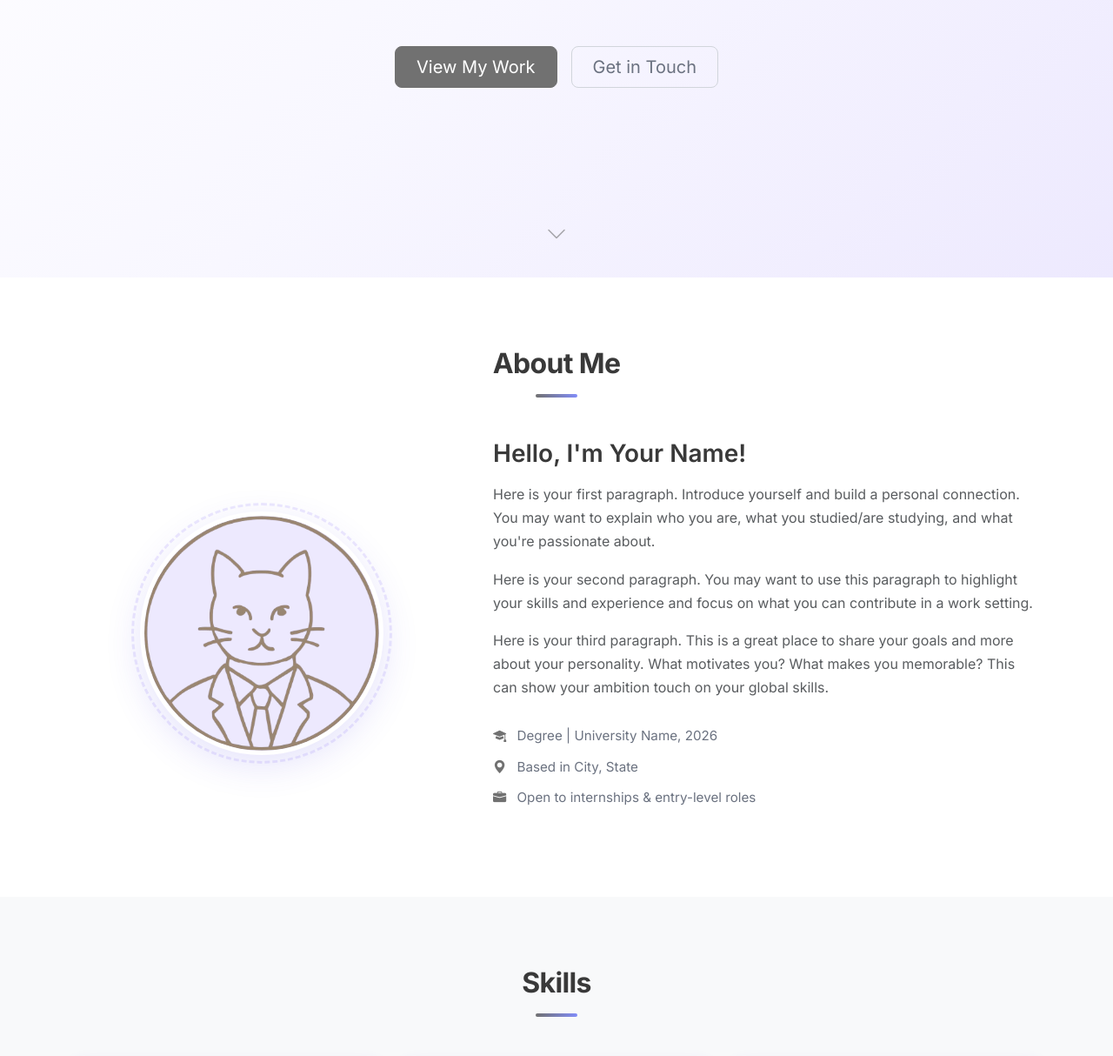
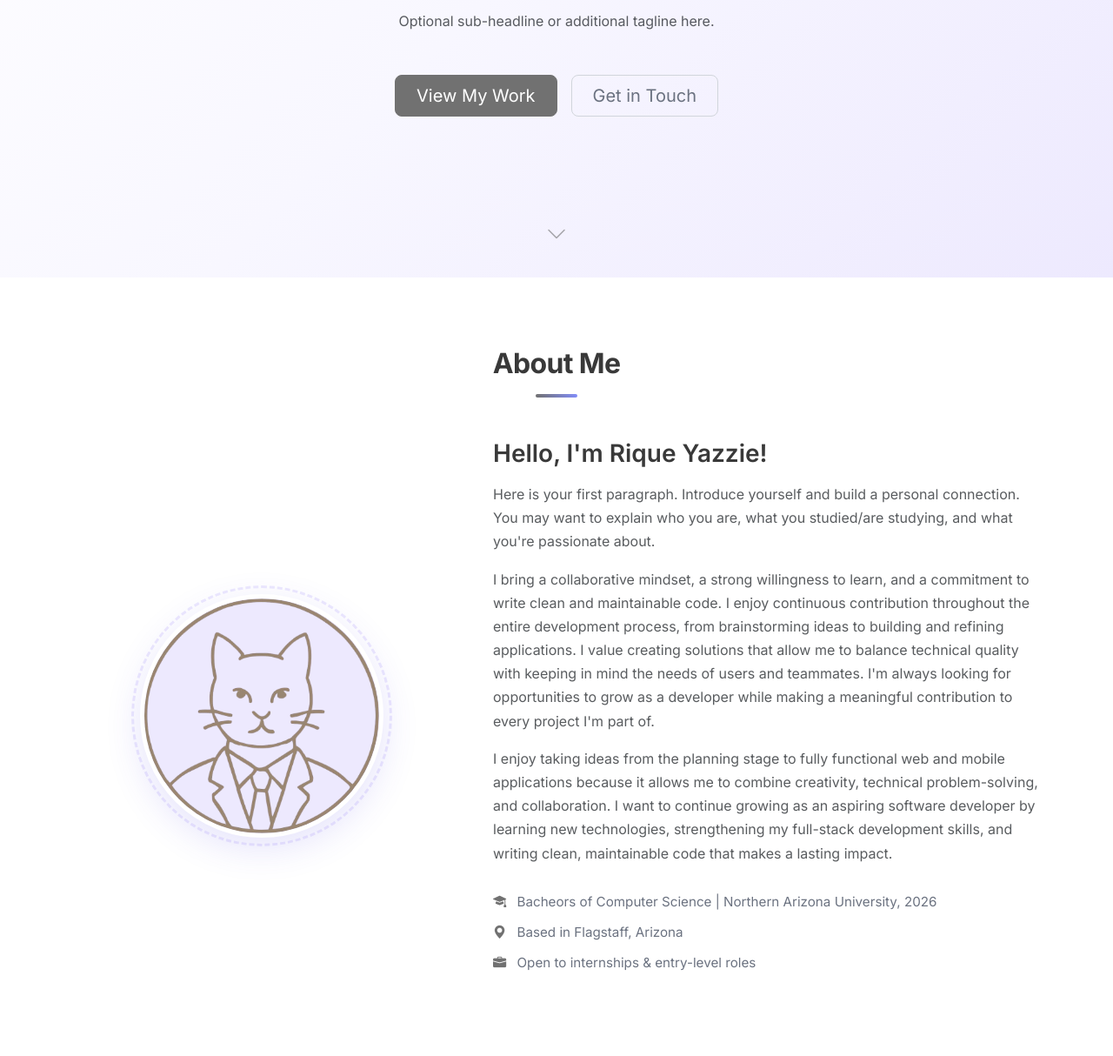
Before and after one commit to Rique-Yazzie/rt-portfolio-starter, a website: page index.html in a window 1280 px wide. Shown: the part 481-1695 px from the top of the page at 87% size. Drawn offline with nearby package versions, Linux system fonts and the light colour scheme.

Commit message:
Updated index.html

```diff
--- a/index.html
+++ b/index.html
@@ -4,7 +4,7 @@
     <meta charset="UTF-8" />
     <meta name="viewport" content="width=device-width, initial-scale=1.0" />
     <!-- 📍 Update the name of your site here. This will display at the top of your browser tab and in search engine results. -->
-    <title>Your Name — Portfolio</title>
+    <title>Rique Trujillo Yazzie — Portfolio</title>
     <meta
       name="description"
       content="Student portfolio showcasing projects, skills, and experience."
@@ -99,10 +99,11 @@
     <section id="hero" class="hero-section d-flex align-items-center">
       <div class="container text-center">
         <div class="hero-content">
-          <h1 class="hero-name display-2 fw-bold mb-3">Your Name</h1>
+          <h1 class="hero-name display-2 fw-bold mb-3">Rique Trujillo Yazzie</h1>
 
           <h2 class="hero-tagline fs-3 fw-light mb-4">
-            Your title or tagline here
+            Computer Science Student passionate about transforming ideas into
+            thoughtful web and mobile applications through clean code, creative problem-solving, and continuous learning.
           </h2>
 
           <p class="hero-sub text-muted mb-5">
@@ -156,22 +157,29 @@
           <!-- BIO COLUMN -->
           <div class="col-md-7">
             <!-- 📍 Replace all text below with your own bio -->
-            <h3 class="fw-semibold mb-3">Hello, I'm Your Name!</h3>
+            <h3 class="fw-semibold mb-3">Hello, I'm Rique Yazzie!</h3>
             <p class="text-muted mb-3">
               Here is your first paragraph. Introduce yourself and build a
               personal connection. You may want to explain who you are, what you
               studied/are studying, and what you're passionate about.
             </p>
             <p class="text-muted mb-3">
-              Here is your second paragraph. You may want to use this paragraph
-              to highlight your skills and experience and focus on what you can
-              contribute in a work setting.
+              I bring a collaborative mindset, a strong willingness to learn, and
+              a commitment to write clean and maintainable code. I enjoy continuous
+              contribution throughout the entire development process, from
+              brainstorming ideas to building and refining applications. I value
+              creating solutions that allow me to balance technical quality with
+              keeping in mind the needs of users and teammates. I'm always
+              looking for opportunities to grow as a developer while making
+              a meaningful contribution to every project I'm part of.
             </p>
             <p class="text-muted mb-4">
-              Here is your third paragraph. This is a great place to share your
-              goals and more about your personality. What motivates you? What
-              makes you memorable? This can show your ambition touch on your
-              global skills.
+              I enjoy taking ideas from the planning stage to fully functional
+              web and mobile applications because it allows me to combine creativity,
+              technical problem-solving, and collaboration. I want to continue
+              growing as an aspiring software developer by learning new technologies,
+              strengthening my full-stack development skills, and writing clean,
+              maintainable code that makes a lasting impact.
             </p>
 
             <!-- Quick facts -->
@@ -179,12 +187,12 @@
               <li>
                 <i class="bi bi-mortarboard-fill me-2 text-primary"></i>
                 <!-- 📍 Your degree and university -->
-                Degree | University Name, 2026
+                Bacheors of Computer Science | Northern Arizona University, 2026
               </li>
               <li>
                 <i class="bi bi-geo-alt-fill me-2 text-primary"></i>
                 <!-- 📍 Your location -->
-                Based in City, State
+                Based in Flagstaff, Arizona
               </li>
               <li>
                 <i class="bi bi-briefcase-fill me-2 text-primary"></i>
```
